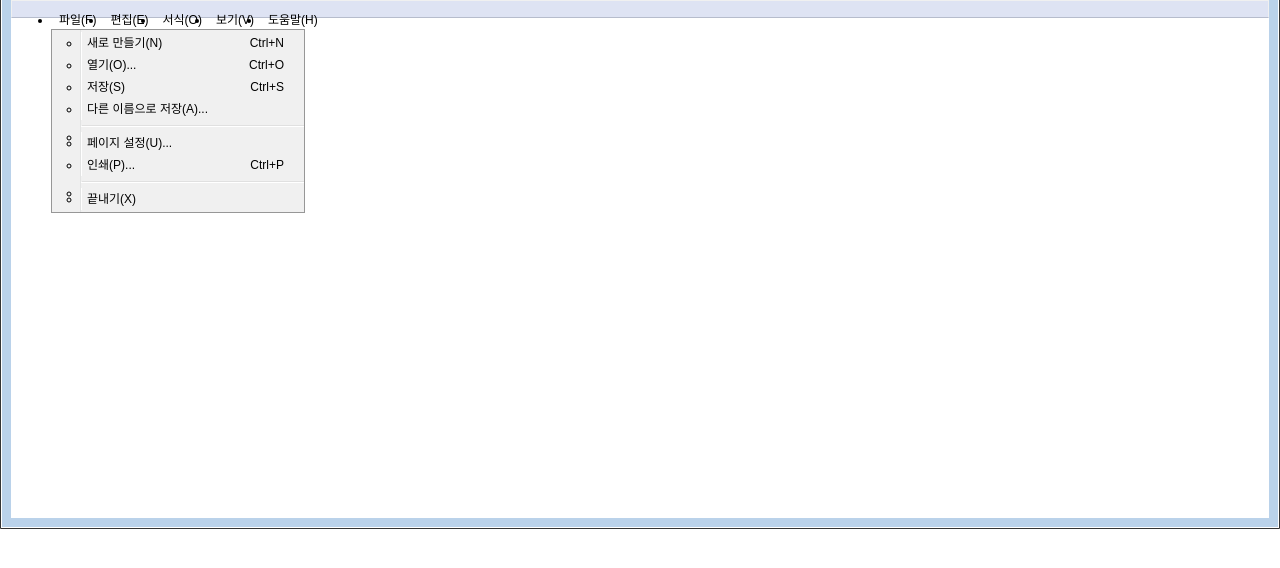
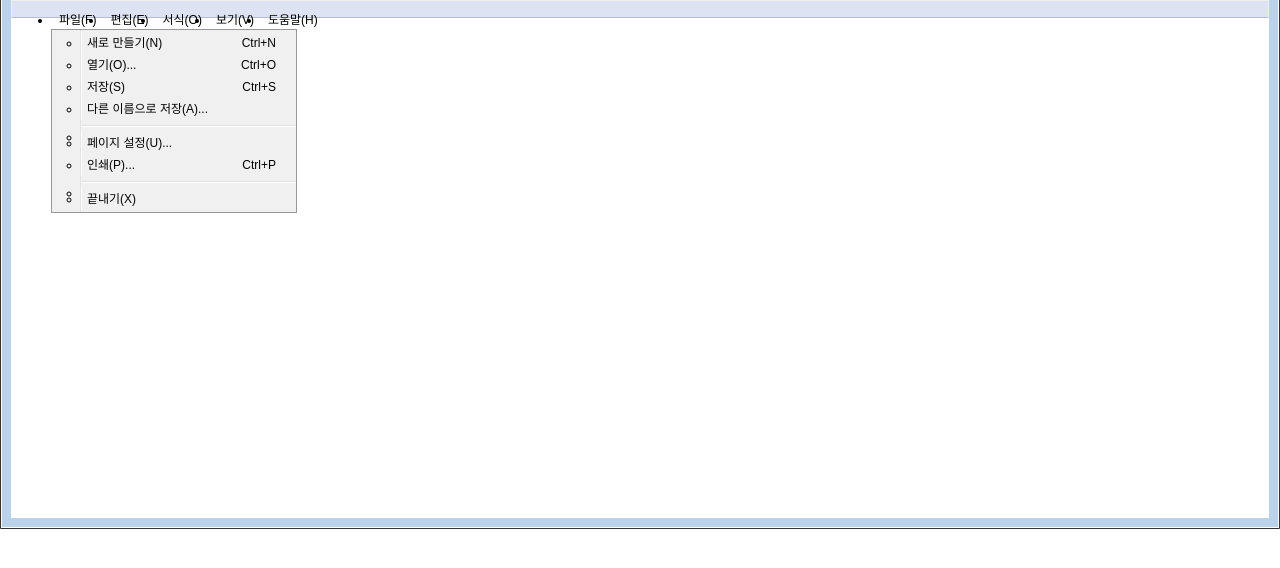
Before and after one commit to hangaebal/memo-html, a plain HTML site: page WebContent/index.html in a window 1280 px wide. Shown: the part 30-598 px from the top of the page. Drawn offline with nearby package versions, Linux system fonts and the light colour scheme.

Commit message:
sub menu hover 적용중

```diff
--- a/WebContent/index.html
+++ b/WebContent/index.html
@@ -61,12 +61,12 @@ nav {
 
 .subMenuDiv {
 	border: 1px solid #979797;
+	background: #f0f0f0;
 	position: absolute;
 	top: 15px;
 	left: -2px;
-	background: #f0f0f0;
 	padding-left: 28px;
-	width: 224px;
+	white-space: nowrap;
 }
 .subMenu {
 	border-left: 1px solid #e2e3e3;
@@ -78,6 +78,16 @@ nav {
 	padding-left: 5px;
 	border-left: 1px solid #fff;
 }
+.subMenu li:hover {
+	border: 1px solid #aecff7;
+	border-radius: 3px;
+	/* margin: -1px 3px -1px -23px;
+	padding-left: 28px; */
+}
+.subMenu.widthShortCut li {
+	padding-right: 88px;
+}
+
 .subMenu .line {
 	border-top: 1px solid #e0e0e0;
 	border-bottom: 1px solid #fff;
@@ -85,8 +95,8 @@ nav {
 	margin: 5px 0;
 }
 .subMenu span {
-	float: right;
-	padding-right: 20px;
+	position: absolute;
+	right: 20px;
 }
 /* ========== article ========== */
 article {
@@ -106,9 +116,13 @@ article {
 	<nav>
 		<ul id="mainMenu">
 			<li>파일(F)
+
 				<div class="subMenuDiv">
-					<ul class="subMenu">
-						<li>새로 만들기(N) <span>Ctrl+N</span></li>
+					<ul class="subMenu widthShortCut">
+						<li>
+							새로 만들기(N)
+							<span>Ctrl+N</span>
+						</li>
 						<li>열기(O)... <span>Ctrl+O</span></li>
 						<li>저장(S) <span>Ctrl+S</span></li>
 						<li>다른 이름으로 저장(A)...</li>
@@ -119,9 +133,15 @@ article {
 						<li>끝내기(X)</li>
 					</ul>
 				</div>
+
 			</li>
 			<li>편집(E)</li>
-			<li>서식(O)</li>
+			<li>서식(O)
+				<!-- <ul class="subMenu">
+					<li>자동 줄바꿈(W)</li>
+					<li>글꼴(F)...</li>
+				</ul> -->
+			</li>
 			<li>보기(V)</li>
 			<li>도움말(H)</li>
 		</ul>
```
